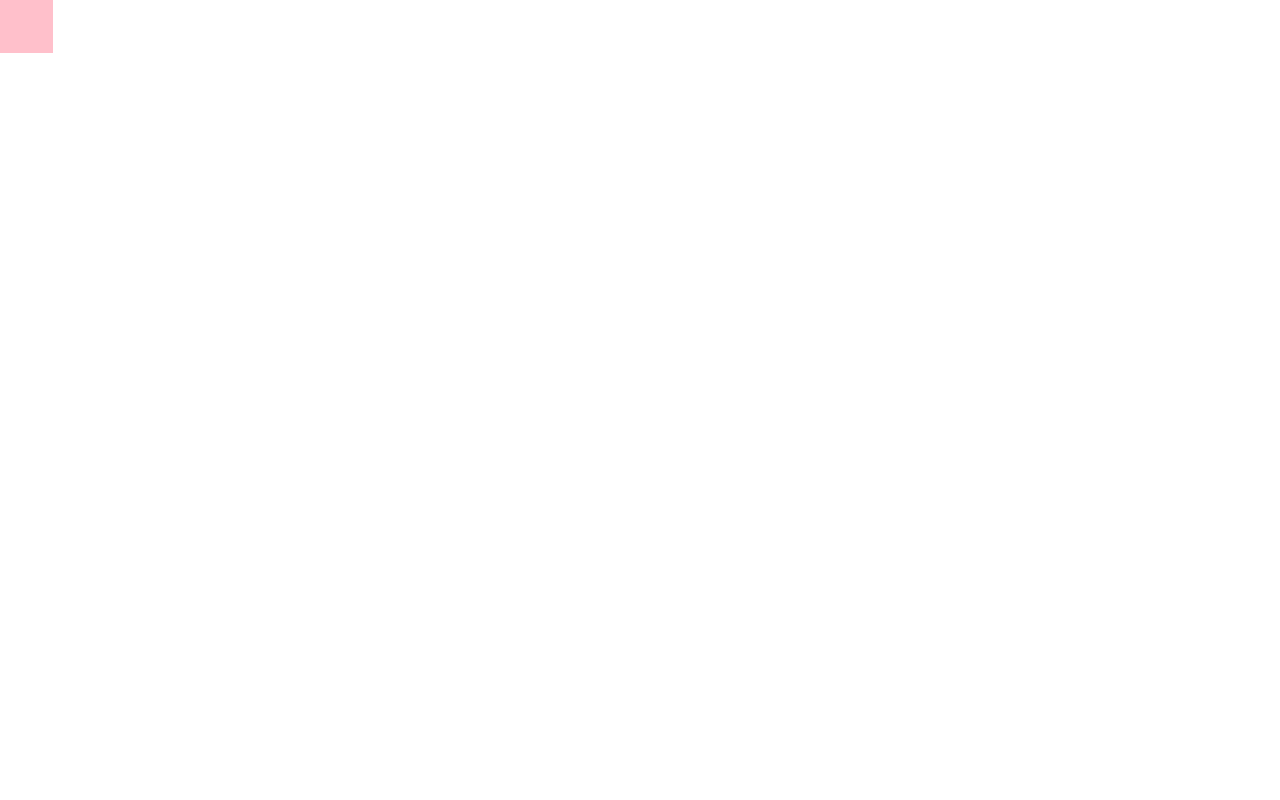
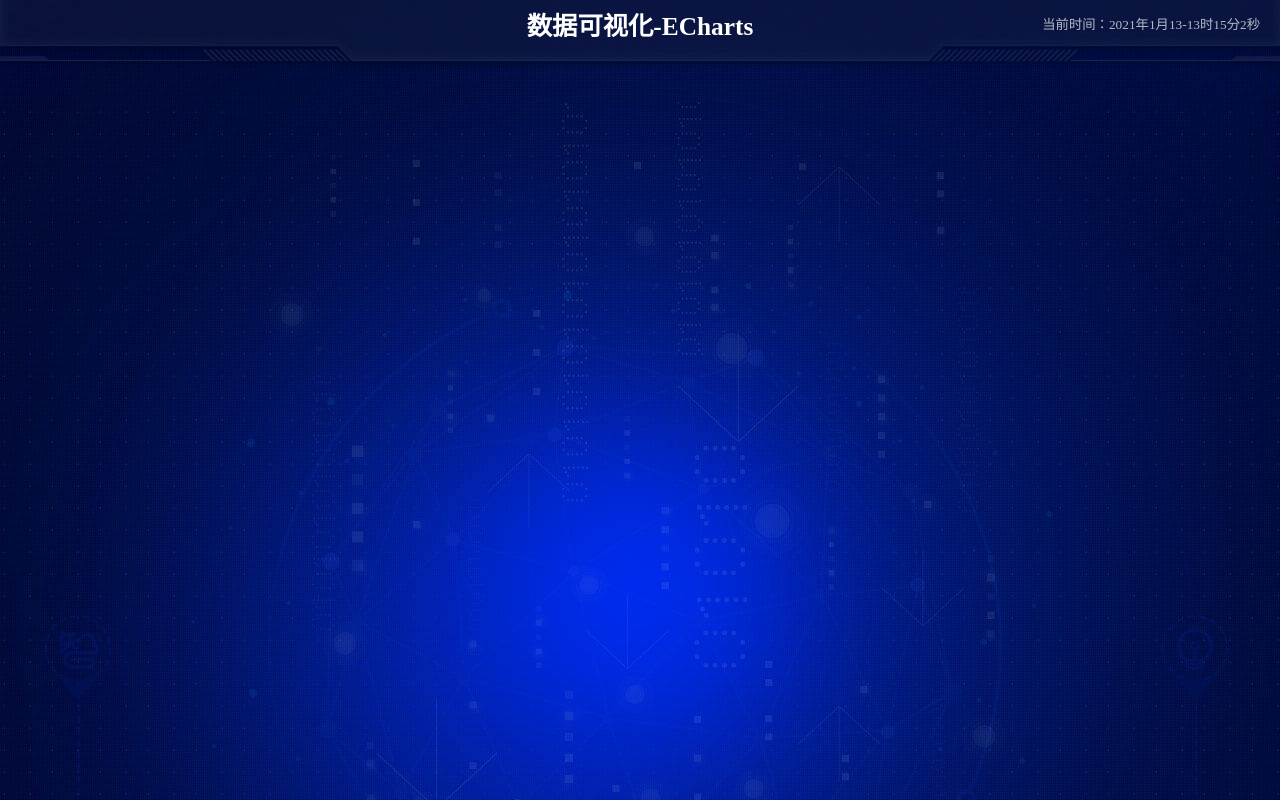
Before and after one commit to JUST-Limbo/ECharts-learn, a plain HTML site: page mycharts/index.html in a window 1280 px wide. Drawn offline with Linux system fonts and the light colour scheme.

Commit message:
2021年1月13日21:14:56

```diff
--- a/mycharts/css/index.less
+++ b/mycharts/css/index.less
@@ -3,8 +3,27 @@
   padding: 0;
   box-sizing: border-box;
 }
-.box{
-  width: 1rem;
-  height: 1rem;
-  background-color: pink;
+body {
+  background: url(../images/bg.jpg) no-repeat top center;
+  line-height: 1.15;
 }
+header{
+  height: 1.25rem;
+  background: url(../images/head_bg.png) no-repeat;
+  background-size: 100%;
+  position: relative;
+  h1{
+    font-size: .475rem;
+    color: #FFF;
+    text-align: center;
+    line-height: 1rem;
+  }
+  .showTime{
+    position: absolute;
+    right: .375rem;
+    top: 0;
+    line-height: .9375rem;
+    color: rgba(255,255,255,0.7);
+    font-size: .25rem;
+  }
+}
--- a/mycharts/index.html
+++ b/mycharts/index.html
@@ -9,7 +9,11 @@
 </head>
 
 <body>
-  <div class="box"></div>
+  <header>
+    <h1>数据可视化-ECharts</h1>
+    <div class="showTime"></div>
+  </header>
+  <script src="js/time.js"></script>
   <script src="js/flexible.js"></script>
 </body>
 
--- /dev/null
+++ b/mycharts/js/time.js
@@ -0,0 +1,27 @@
+var t = null;
+t = setTimeout(time, 1000); //開始运行
+function time() {
+  clearTimeout(t); //清除定时器
+  dt = new Date();
+  var y = dt.getFullYear();
+  var mt = dt.getMonth() + 1;
+  var day = dt.getDate();
+  var h = dt.getHours(); //获取时
+  var m = dt.getMinutes(); //获取分
+  var s = dt.getSeconds(); //获取秒
+  document.querySelector(".showTime").innerHTML =
+    "当前时间：" +
+    y +
+    "年" +
+    mt +
+    "月" +
+    day +
+    "-" +
+    h +
+    "时" +
+    m +
+    "分" +
+    s +
+    "秒";
+  t = setTimeout(time, 1000); //设定定时器，循环运行
+}
```
Also changed, not shown: mycharts/css/index.css.
